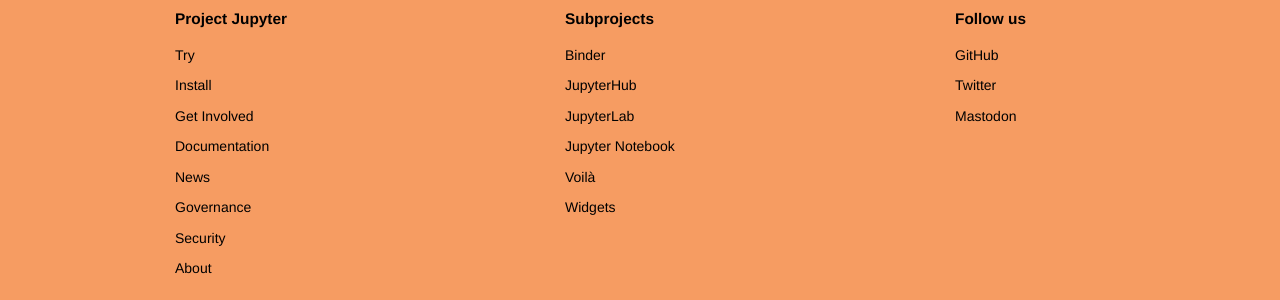
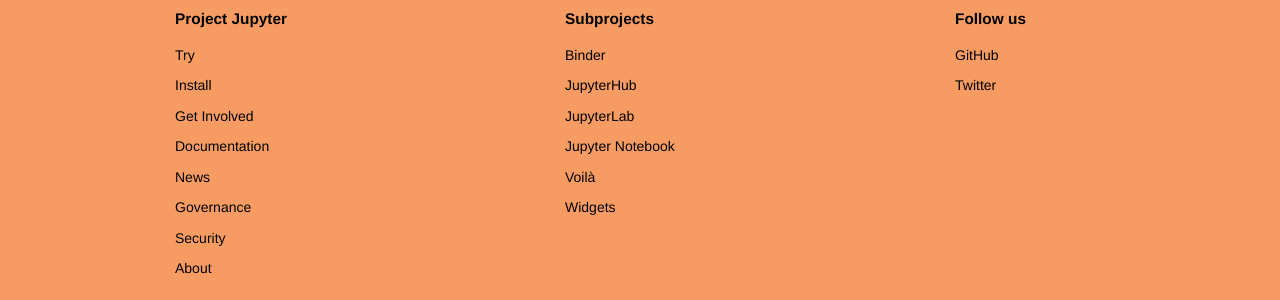
Before and after one commit to jupyter/jupyter.github.io, a Jekyll site: the page built from install.md, in a window 1280 px wide. Shown: the part 1325-1625 px from the top of the page. Built offline with Jekyll 4.4.1, drawn with Linux system fonts in a browser that asks for light colours; comment, search, counter and statistics services are not loaded.

Commit message:
Removes from footer
Keeps link tags

```diff
--- a/_layouts/default.html
+++ b/_layouts/default.html
@@ -39,8 +39,6 @@
     url: https://github.com/jupyter/
   - title: Twitter
     url: https://twitter.com/projectjupyter
-  - title: Mastodon
-    url: https://fosstodon.org/@Jupyter
 ---
 <!DOCTYPE html>
 <html lang="en">
```
